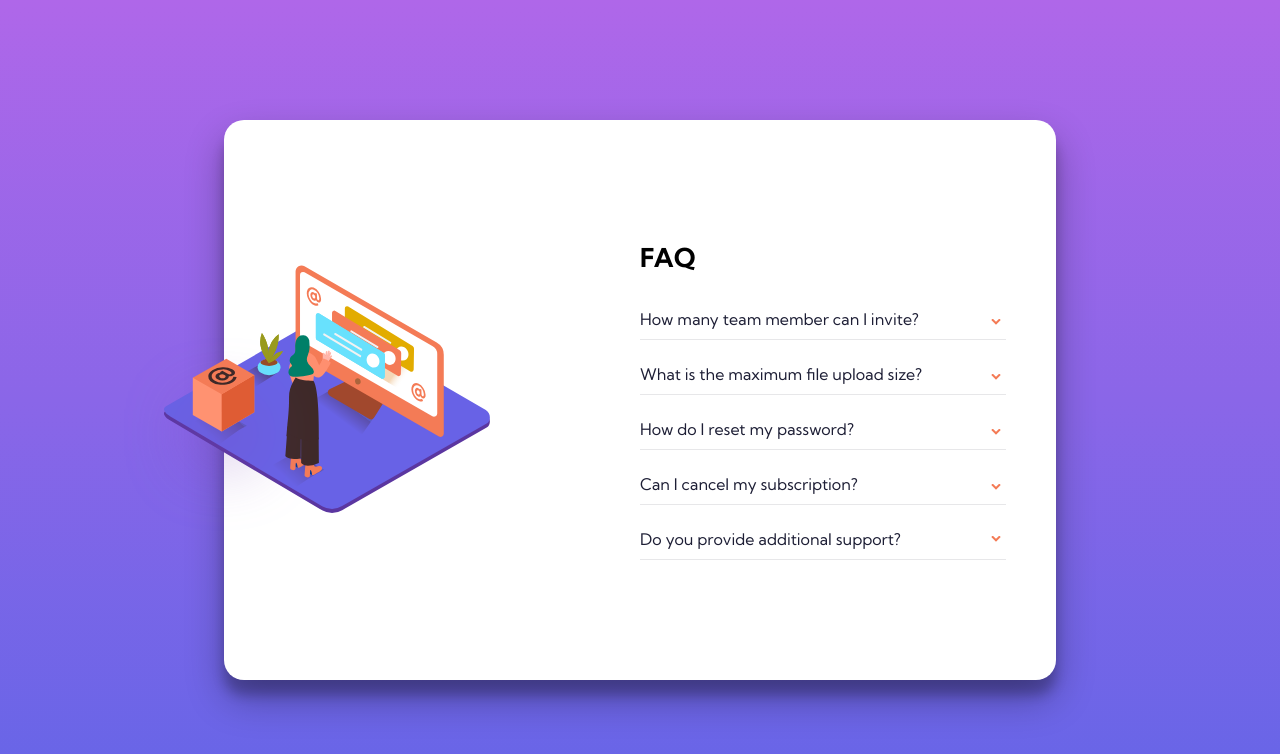
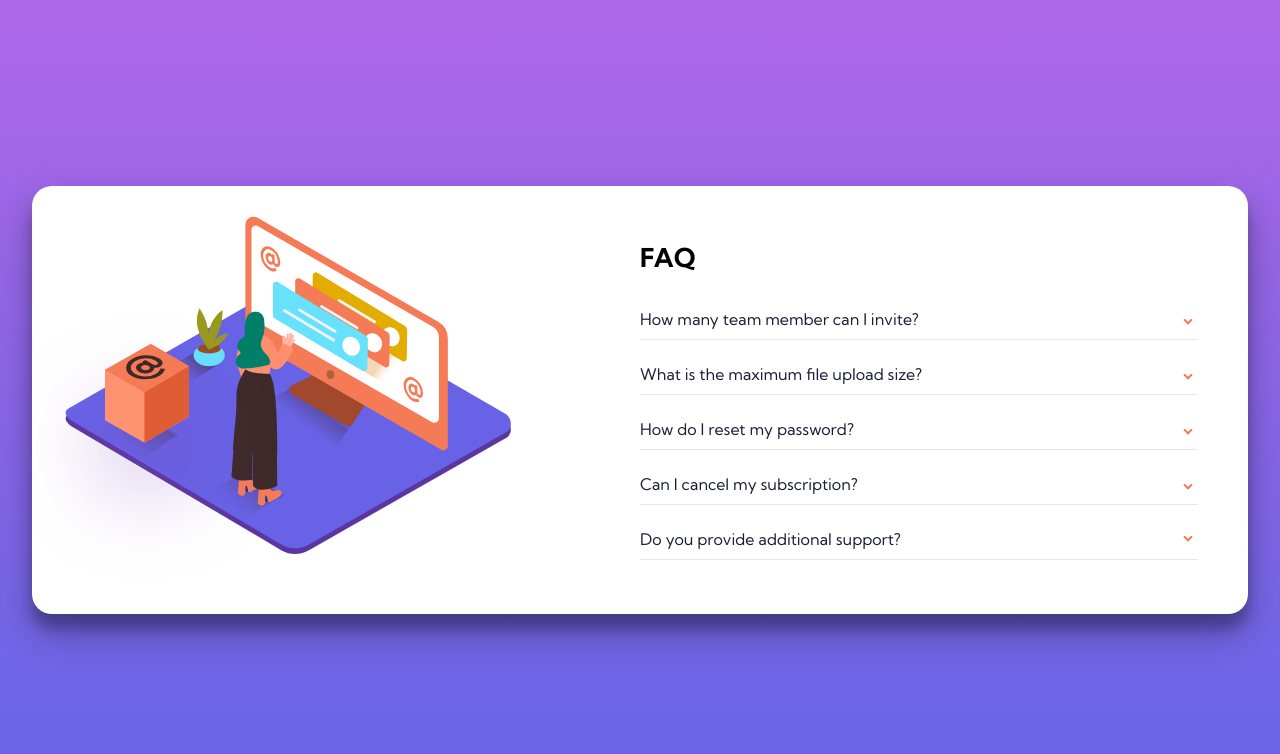
Before and after one commit to DownTheMatrix/faq-accordion-component, a website: page index.html in a window 1280 px wide. Drawn offline with Linux system fonts and the light colour scheme.

Commit message:
Add breakpoints for smaller screens

```diff
--- a/sass/_accordion.scss
+++ b/sass/_accordion.scss
@@ -10,16 +10,26 @@
   grid-template-columns: 1fr;
 
   @media (min-width: 768px) {
-    width: 65vw;
-    min-height: 70vh;
+    width: 95vw;
     height: auto;
     grid-template-columns: repeat(2, 1fr);
     padding: 3rem 5rem;
     align-items: center;
   }
 
+  @media (min-width: 1440px) {
+    width: 65vw;
+    min-height: 70vh;
+    height: auto;
+    padding: 3rem 5rem;
+  }
+
   .accordion-illustration-wrapper {
-    transform: translateY(-10rem);
+    transform: translateY(-5rem);
+
+    @media (min-width: 375px) {
+      transform: translateY(-10rem);
+    }
 
     @media (min-width: 768px) {
       transform: translateY(0);
@@ -33,6 +43,10 @@
 
       @media (min-width: 768px) {
         width: 50rem;
+        transform: translateX(-10rem);
+      }
+
+      @media (min-width: 1440px) {
         transform: translateX(-15rem);
       }
     }
@@ -75,7 +89,12 @@
         cursor: pointer;
         color: $text-primary-dark;
         transition: all 0.3s ease;
-        font-size: 1.6rem;
+        font-size: 1.2rem;
+
+        @media (min-width: 768px) {
+          text-align: left;
+          font-size: 1.6rem;
+        }
 
         &:hover {
           color: $text-primary-red;
@@ -87,7 +106,11 @@
         margin: 0 0 1px 0;
 
         p {
-          font-size: 1.4rem;
+          font-size: 1.2rem;
+
+          @media (min-width: 768px) {
+            font-size: 1.4rem;
+          }
         }
       }
 
```
Also changed, not shown: css/style.css.
